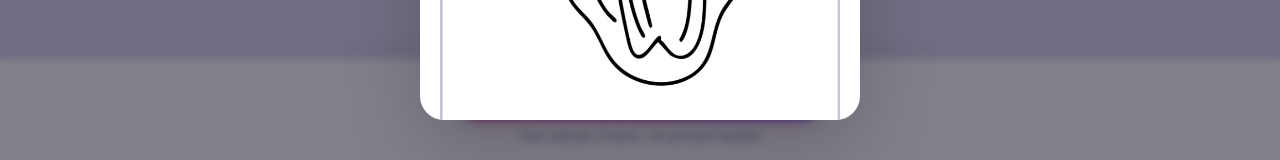
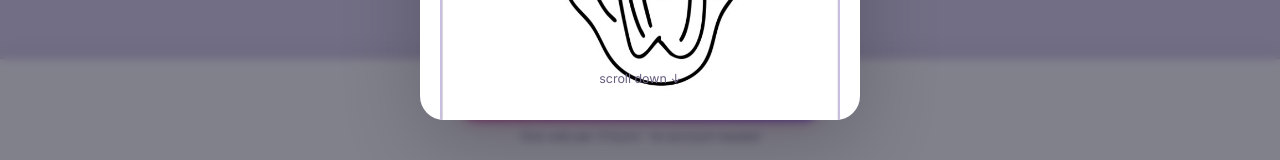
Before and after one commit to phasic/TattooPlacement, a React (Vite) app: page / in a window 1280 px wide. Shown: the part 640-800 px from the top of the page. Built offline with nearby package versions, Linux system fonts and the light colour scheme; no server answers; the database is empty.

Commit message:
chore: deploy update

```diff
--- a/src/App.css
+++ b/src/App.css
@@ -479,6 +479,42 @@ button:disabled {
   border: 2px solid var(--border);
 }
 
+/* Scroll fade hint at the bottom of the welcome modal */
+.welcome-dialog .design-dialog-inner {
+  position: relative;
+}
+
+.welcome-dialog .design-dialog-inner::after {
+  content: '';
+  position: sticky;
+  bottom: 0;
+  left: 0;
+  right: 0;
+  height: 72px;
+  background: linear-gradient(to bottom, transparent, rgba(255,255,255,0.98));
+  display: block;
+  pointer-events: none;
+  flex-shrink: 0;
+  margin-top: -72px;
+}
+
+.scroll-hint {
+  position: sticky;
+  bottom: 8px;
+  text-align: center;
+  font-size: 0.78rem;
+  color: var(--muted);
+  animation: bounce 1.6s ease-in-out infinite;
+  flex-shrink: 0;
+  pointer-events: none;
+  z-index: 1;
+}
+
+@keyframes bounce {
+  0%, 100% { transform: translateY(0); }
+  50%       { transform: translateY(5px); }
+}
+
 .design-caption {
   font-size: 0.85rem;
   color: var(--muted);
--- a/src/components/WelcomeModal.tsx
+++ b/src/components/WelcomeModal.tsx
@@ -34,6 +34,8 @@ export function WelcomeModal({ onClose }: WelcomeModalProps) {
           Once you confirm, you'll see a heatmap of where everyone thinks it should go. 🔥
         </p>
 
+        <p className="scroll-hint">scroll down ↓</p>
+
         <button className="primary-btn" onClick={onClose} style={{ marginTop: '0.5rem' }}>
           Let me vote! →
         </button>
```
